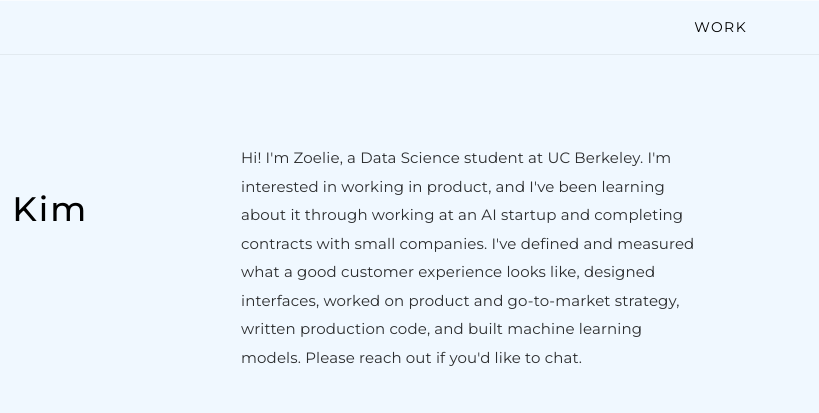
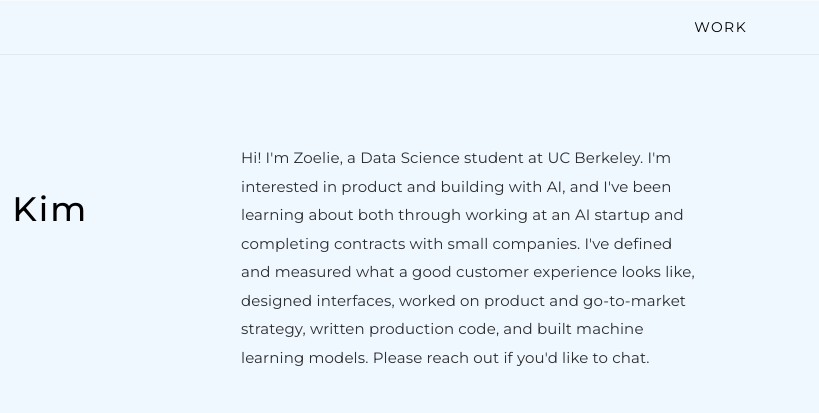
Before and after one commit to zoelie-kim/personal-website, a plain HTML site: page index.html in a window 1280 px wide. Shown: the top 413 px of the page, 461-1280 px from the left. Drawn offline with Linux system fonts and the light colour scheme.

Commit message:
Add building with AI to the intro
Co-Authored-By: Claude Opus 5.5 <noreply@anthropic.com>

```diff
--- a/index.html
+++ b/index.html
@@ -68,7 +68,7 @@
             <!-- Sits directly on the page, no card. Uncomment a paragraph below
                  and it just grows downward — nothing here is height-locked. -->
             <div class="about-text fade-in">
-                <p>Hi! I'm Zoelie, a Data Science student at UC Berkeley. I'm interested in working in product, and I've been learning about it through working at an AI startup and completing contracts with small companies. I've defined and measured what a good customer experience looks like, designed interfaces, worked on product and go-to-market strategy, written production code, and built machine learning models. Please reach out if you'd like to chat.</p>
+                <p>Hi! I'm Zoelie, a Data Science student at UC Berkeley. I'm interested in product and building with AI, and I've been learning about both through working at an AI startup and completing contracts with small companies. I've defined and measured what a good customer experience looks like, designed interfaces, worked on product and go-to-market strategy, written production code, and built machine learning models. Please reach out if you'd like to chat.</p>
                 <!--
                 <p>Since I can remember, I've had a strong instinct to learn. In first grade, I begged my mom to let me watch YouTube videos to learn a knitting stitch my school wasn't teaching yet, because I didn't want to wait. That instinct hasn't changed. When something is interesting, I tend to follow it until it makes sense, whether that's tracking variables in an environment diagram or working through a conceptual proof.</p>
                 <p>This curiosity led me to teaching, because I wanted to understand what makes certain topics compelling and how people actually grasp them. As a teaching assistant, I learned that small shifts, like a final phrase or a simple visual, can make something click. I bring this to the work I'm currently doing. For example, in technical projects, I help builders understand the human impact of what they're creating, so they can make better decisions early, before unintended consequences become real problems. In go-to-market work, I translate technical capabilities into language people can understand, so the value is clear to those it's meant to serve.</p>
```
